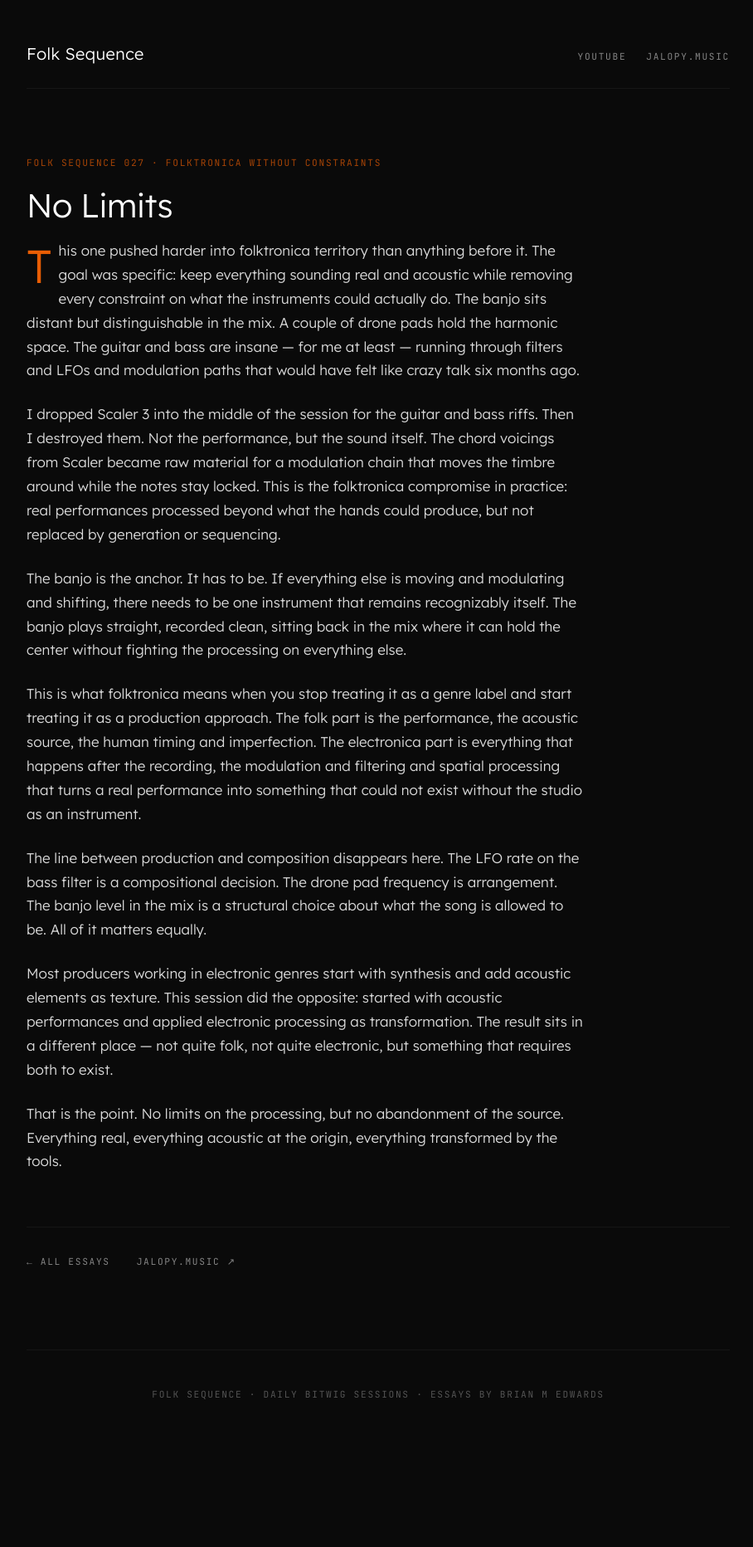
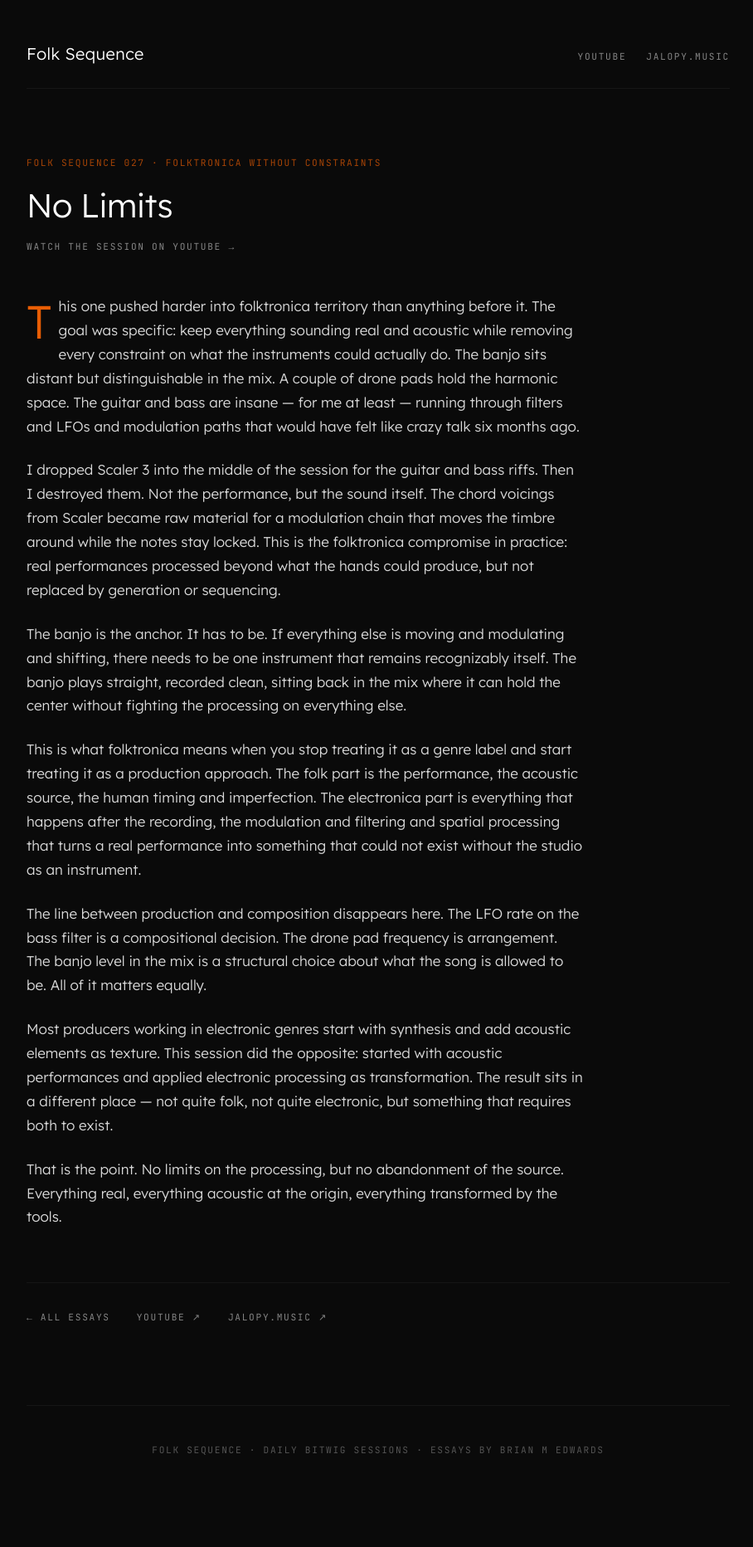
Before and after one commit to folk-sequence/folk-sequence.github.io, a Jekyll site: the page built from 027-no-limits.md, in a window 1280 px wide. Shown: the whole page at 83% size, without its empty margins (184-1092 px from the left). Built offline with Jekyll 4.4.1, drawn with Linux system fonts in a browser that asks for light colours; before the commit the page ends 1797 px from its top, so only the background shows below that; part of the change alters nothing that is shown.

Commit message:
Add YouTube link to 027-no-limits.md

```diff
--- a/027-no-limits.md
+++ b/027-no-limits.md
@@ -4,6 +4,7 @@ title: "No Limits"
 episode: "027"
 topic: "Folktronica without constraints"
 description: "No Limits — companion essay for Folk Sequence 027"
+youtube: "https://youtu.be/eGeEUM6PgRA"
 ---
 
 This one pushed harder into folktronica territory than anything before it. The goal was specific: keep everything sounding real and acoustic while removing every constraint on what the instruments could actually do. The banjo sits distant but distinguishable in the mix. A couple of drone pads hold the harmonic space. The guitar and bass are insane — for me at least — running through filters and LFOs and modulation paths that would have felt like crazy talk six months ago.
```
